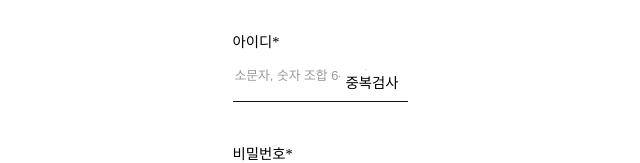
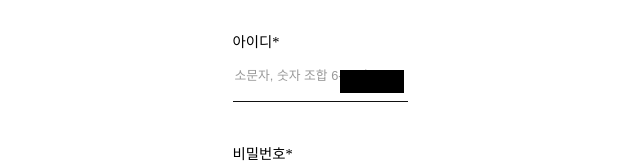
Before and after one commit to DO-SOPT-WEB/JeonganJang, a React (Vite) app in the folder week4/: page /signup in a window 1280 px wide. Shown: the part 188-351 px from the top of the page, without its empty margins (326-966 px from the left). Built offline with nearby package versions, Linux system fonts and the light colour scheme; no server answers.

Commit message:
feat: 중복검사 로직 & 그에 따른 버튼 색상 변경

```diff
--- a/week4/src/components/Username.jsx
+++ b/week4/src/components/Username.jsx
@@ -1,7 +1,8 @@
 import axios from "axios";
 import React, { useState } from "react";
+import { signupURL } from "../api/api";
 
-const Username = ({ username, setUsername, setIsValidID }) => {
+const Username = ({ username, setUsername, isValidId, setIsValidID }) => {
   const handleIdChange = (e) => {
     const newUsername = e.target.value;
     setUsername(newUsername);
@@ -9,10 +10,16 @@ const Username = ({ username, setUsername, setIsValidID }) => {
 
   const checkDuplicate = async () => {
     try {
-      const response = await axios.get(`/api/v1/members/${username}`);
+      const response = await axios.get(`${signupURL}/api/v1/members/check`, {
+        params: {
+          username: username,
+        },
+      });
+
       if (response.status === 200) {
-        setIsValidID(false);
-        console.log("중복검사 통과");
+        const { isExist } = response.data;
+        setIsValidID(!isExist);
+        console.log("중복검사 통과", response.data);
       }
     } catch (error) {
       if (error.response && error.response.status === 404) {
@@ -21,6 +28,16 @@ const Username = ({ username, setUsername, setIsValidID }) => {
       } else {
         console.error(error);
       }
+    }
+  };
+
+  const duplicateBtnColor = () => {
+    if (!isValidId) {
+      return "black";
+    } else if (isValidId) {
+      return "green";
+    } else {
+      return "red";
     }
   };
 
@@ -39,7 +56,12 @@ const Username = ({ username, setUsername, setIsValidID }) => {
         onChange={handleIdChange}
         placeholder="소문자, 숫자 조합 6-20자"
       />
-      <button type="button" className="inputBtn" onClick={checkDuplicate}>
+      <button
+        type="button"
+        className="inputBtn"
+        onClick={checkDuplicate}
+        style={{ backgroundColor: duplicateBtnColor() }}
+      >
         중복검사
       </button>
     </div>
```
